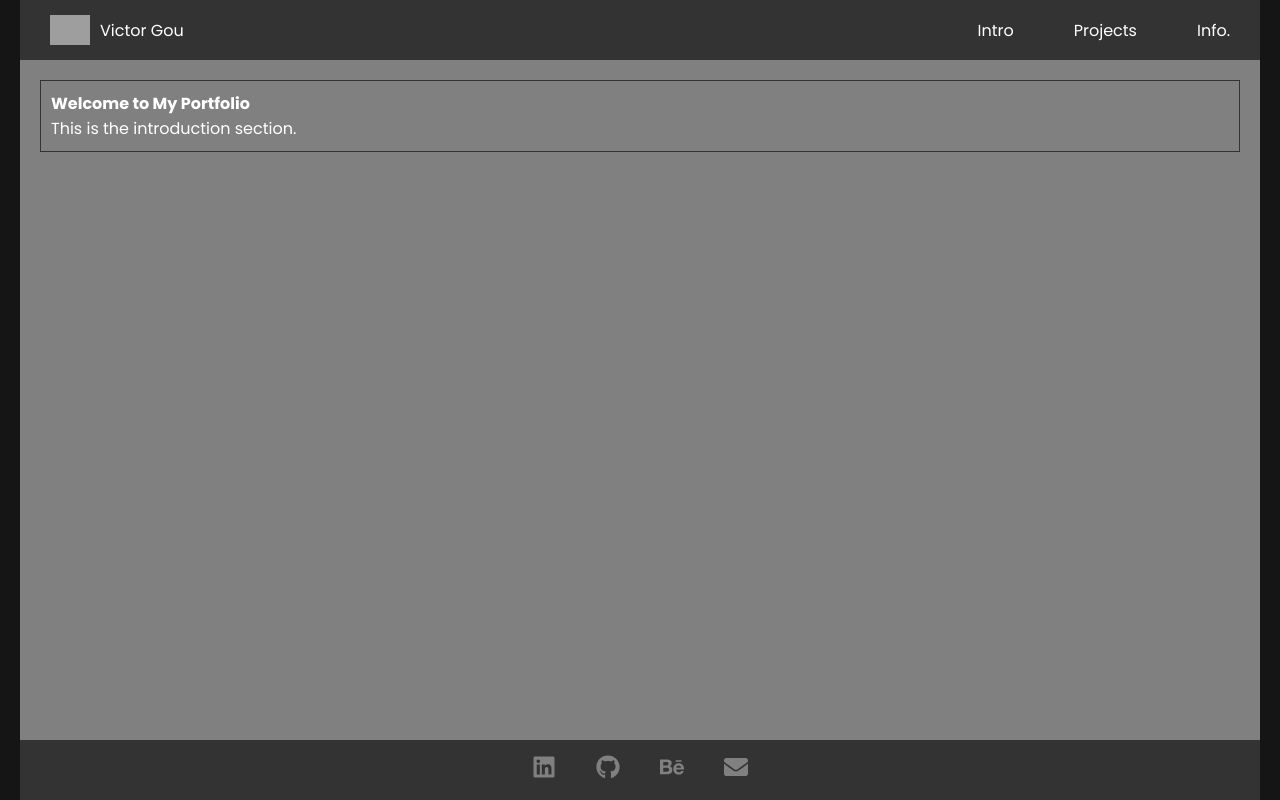
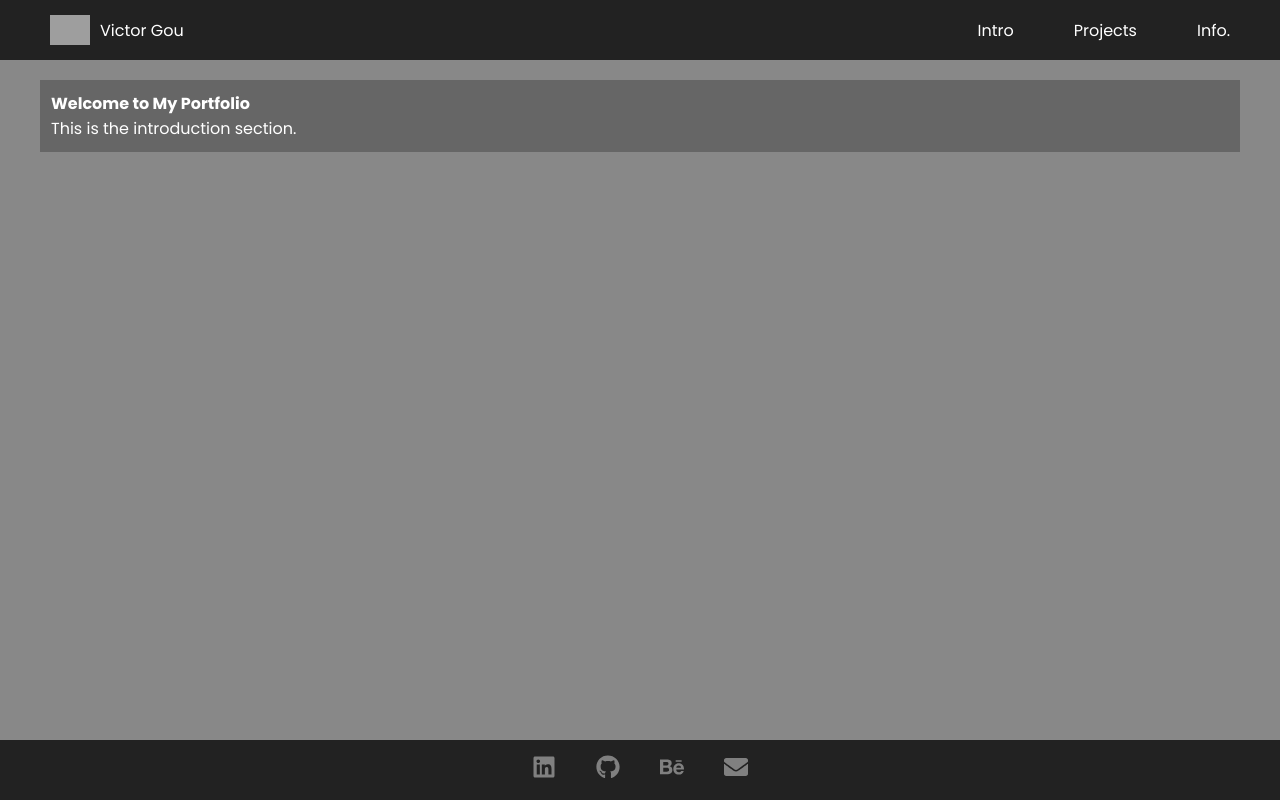
Before and after one commit to vgMonky/web_portfolio, a React (Create React App) app: page / in a window 1280 px wide. Built offline with nearby package versions, Linux system fonts and the light colour scheme; grey boxes are pictures that could not be loaded.

Commit message:
style testing

```diff
--- a/src/components/Foot.css
+++ b/src/components/Foot.css
@@ -10,7 +10,7 @@
     margin: auto;
     display: flex;
     justify-content: center;
-    max-width: 1200px;
+    max-width: var(--max-width);
     height: var(--bar-height);
     padding: 0 20px;
     color: white;
--- a/src/components/Main.css
+++ b/src/components/Main.css
@@ -7,7 +7,7 @@
     margin: auto;
     margin-top: var(--bar-height) ;
     align-items: center;
-    max-width: 1200px;
+    max-width: var(--max-width);
     padding: 20px;
     color: white;
     background-color: var(--main-color);
--- a/src/components/Navbar.css
+++ b/src/components/Navbar.css
@@ -11,7 +11,7 @@
     display: flex;
     justify-content: space-between;
     align-items: center;
-    max-width: 1200px;
+    max-width: var(--max-width);
     height: var(--bar-height);
     padding: 0 20px;
     color: white;
--- a/src/components/main/main_child.css
+++ b/src/components/main/main_child.css
@@ -1,7 +1,7 @@
 
 .card{
     padding: 10px;
-    border: 1px solid #333;
+    border: 1px solid #33333300;
     border-radius: 0px;
-
+    background-color: #666;
 }
--- a/src/var.css
+++ b/src/var.css
@@ -1,13 +1,14 @@
 :root {
-    --navbar-side-color: #151515;
-    --navbar-color: #333;
+    --navbar-side-color: #222;
+    --navbar-color: #222;
 
-    --main-side-color: #151515;
-    --main-color: gray;
+    --main-side-color: #888;
+    --main-color: #888;
 
-    --foot-side-color: #151515;
-    --foot-color: #333;
+    --foot-side-color: #222;
+    --foot-color: #222;
 
+    --max-width: 1200px;
     --bar-height: 60px;
 
 }
```
